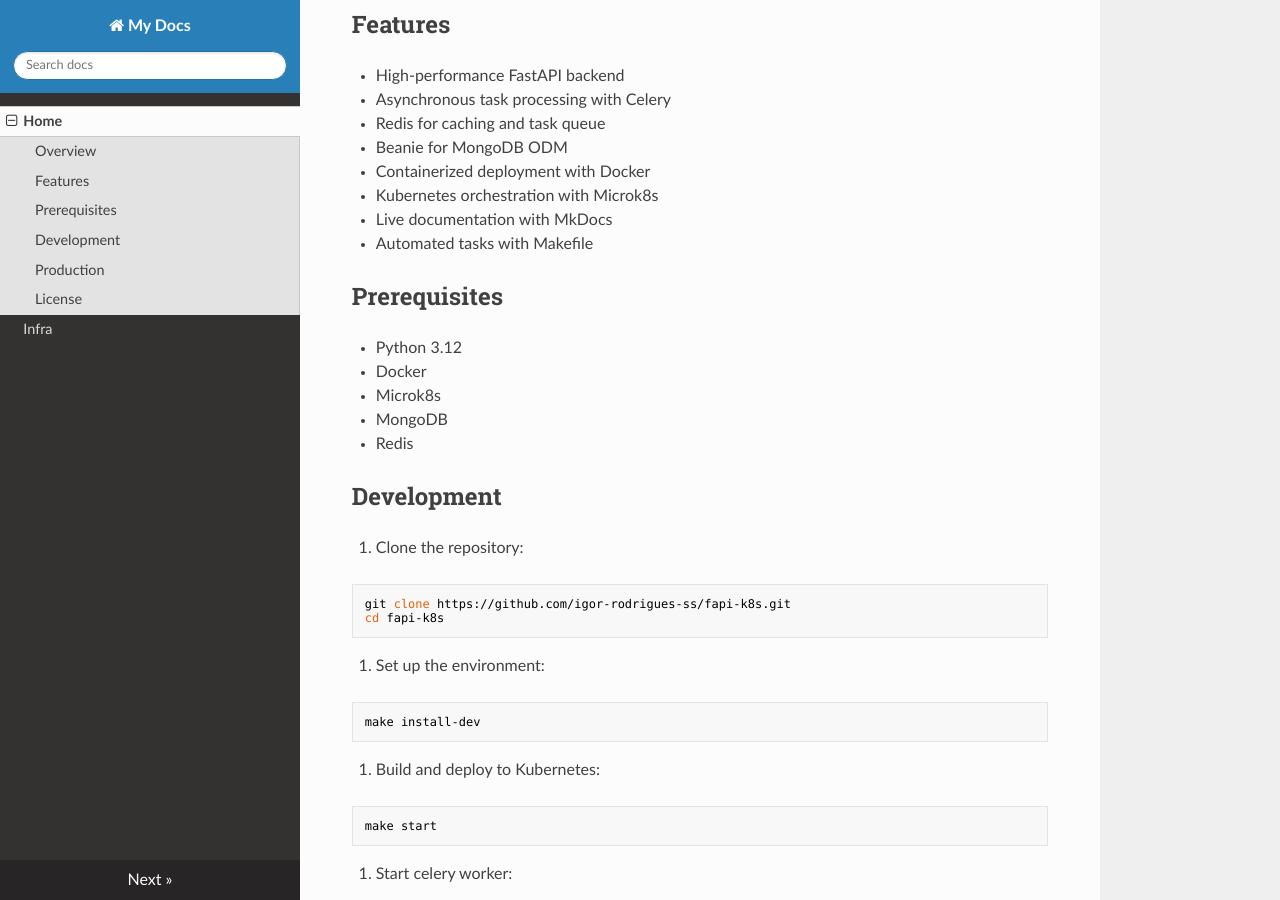
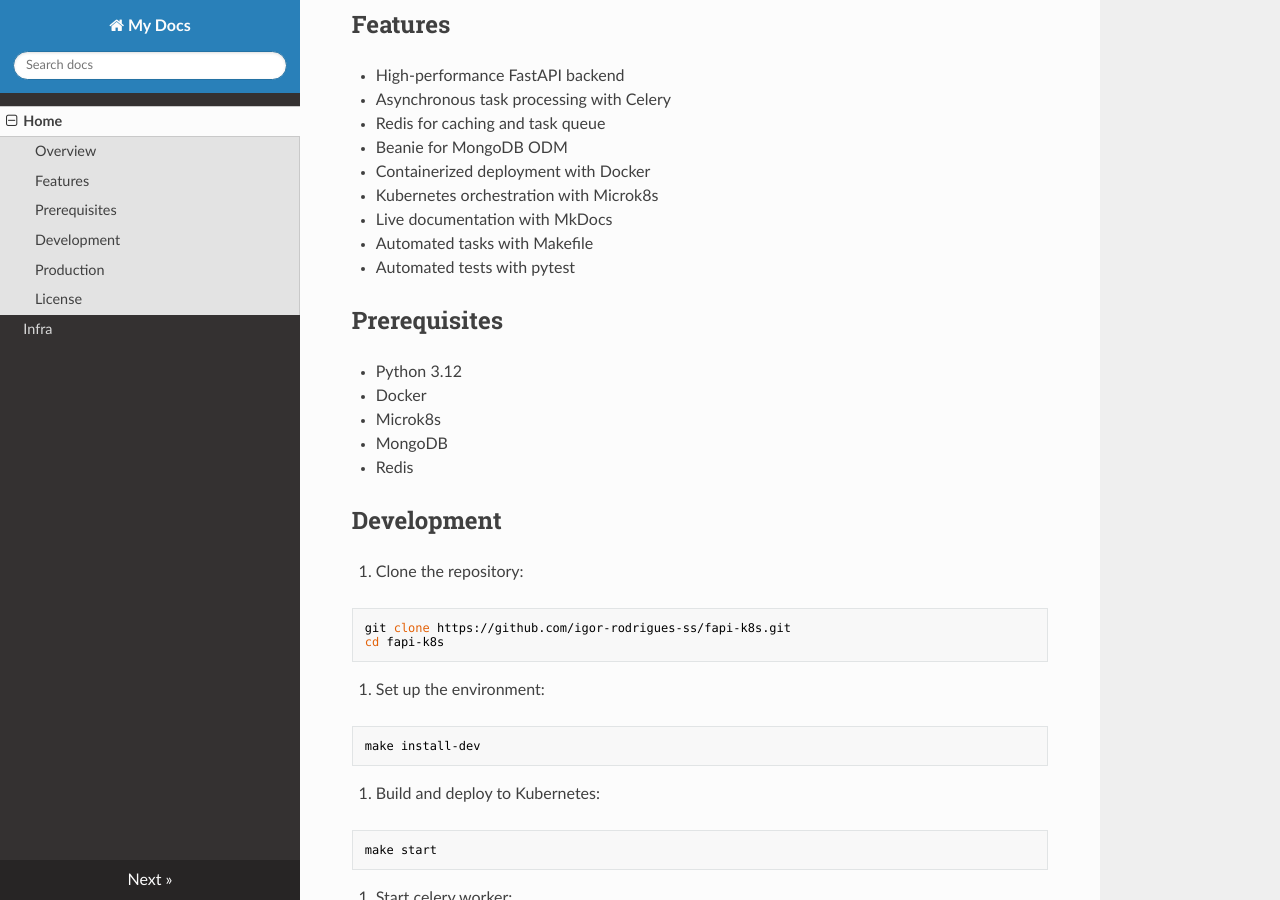
Before and after one commit to igor-rodrigues-ss/fapi-k8s, an MkDocs documentation site: the page built from docs/docs/index.md, in a window 1280 px wide and 900 px high, scrolled down 352 px. Built offline with MkDocs 1.6.1, drawn with Linux system fonts in a browser that asks for light colours; nearby versions of some CDN libraries.

Commit message:
Update docs

```diff
--- a/docs/docs/index.md
+++ b/docs/docs/index.md
@@ -21,6 +21,7 @@ This project is a modern FastAPI application designed to run on Kubernetes clust
 - Kubernetes orchestration with Microk8s
 - Live documentation with MkDocs
 - Automated tasks with Makefile
+- Automated tests with pytest
 
 ## Prerequisites
 
```
